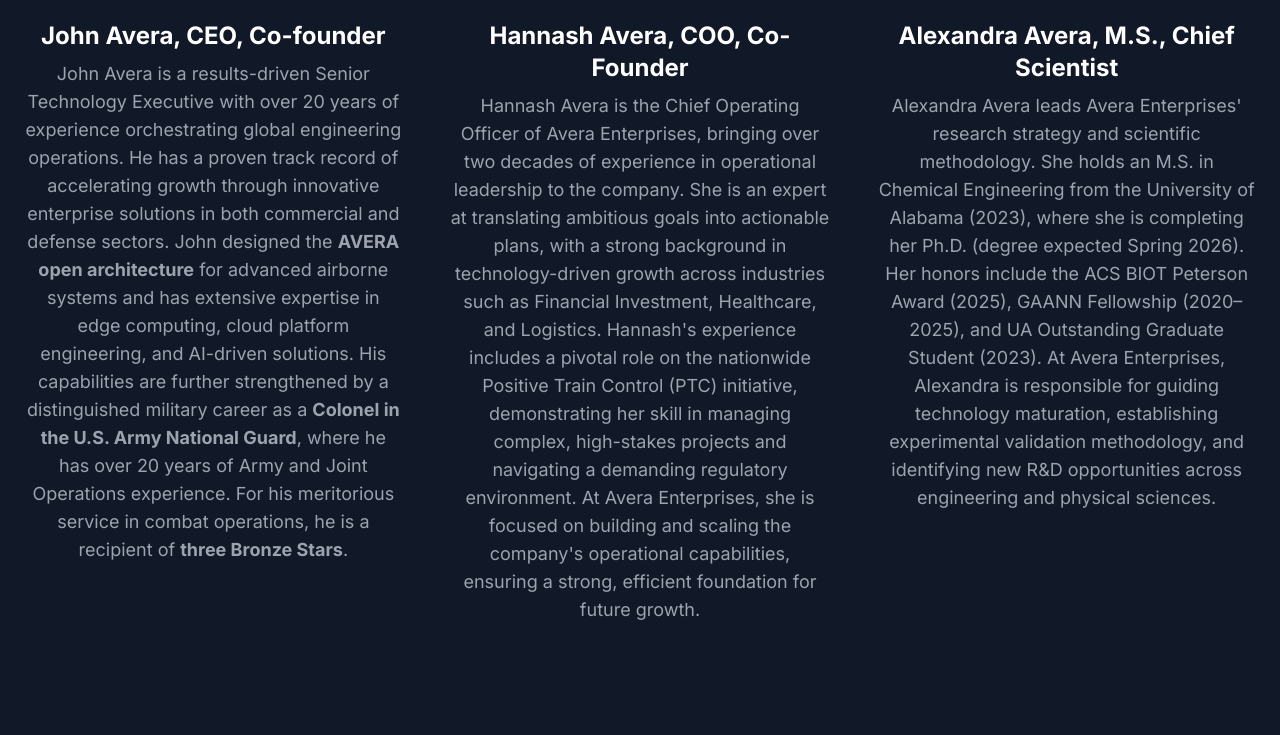
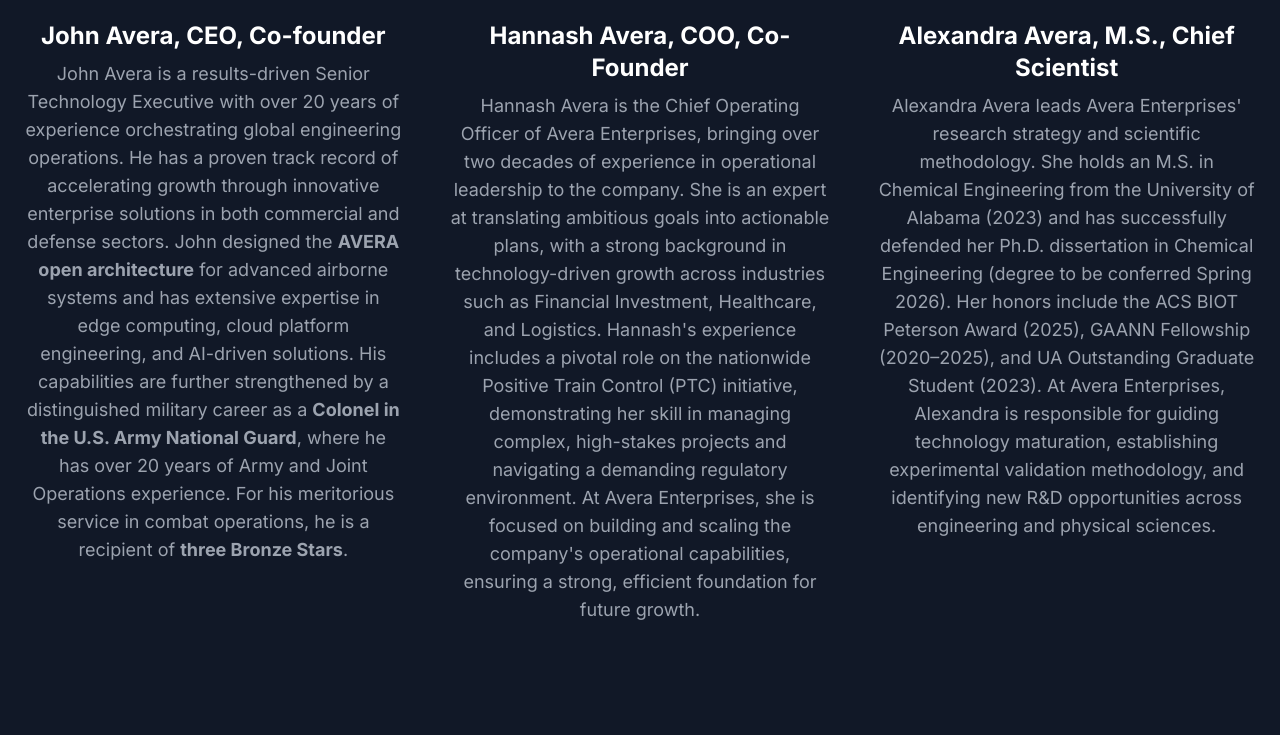
Before and after one commit to jhavera/aei-website, a Flask app: page / in a window 1280 px wide. Shown: the part 4254-4989 px from the top of the page. Run offline with Flask 3, Linux system fonts and the light colour scheme; some libraries are stand-ins or nearby versions.

Commit message:
Revise biography of Alexandra Avera
Updated Alexandra Avera's biography to reflect her Ph.D. defense status.

```diff
--- a/templates/index.html
+++ b/templates/index.html
@@ -285,7 +285,7 @@
                         </div>
                         <h3 class="text-2xl font-bold text-white mb-2">Alexandra Avera, M.S., Chief Scientist</h3>
                         <p class="text-lg max-w-prose mx-auto text-gray-400">
-                            Alexandra Avera leads Avera Enterprises' research strategy and scientific methodology. She holds an M.S. in Chemical Engineering from the University of Alabama (2023), where she is completing her Ph.D. (degree expected Spring 2026). Her honors include the ACS BIOT Peterson Award (2025), GAANN Fellowship (2020–2025), and UA Outstanding Graduate Student (2023). At Avera Enterprises, Alexandra is responsible for guiding technology maturation, establishing experimental validation methodology, and identifying new R&D opportunities across engineering and physical sciences.
+                            Alexandra Avera leads Avera Enterprises' research strategy and scientific methodology. She holds an M.S. in Chemical Engineering from the University of Alabama (2023) and has successfully defended her Ph.D. dissertation in Chemical Engineering (degree to be conferred Spring 2026). Her honors include the ACS BIOT Peterson Award (2025), GAANN Fellowship (2020–2025), and UA Outstanding Graduate Student (2023). At Avera Enterprises, Alexandra is responsible for guiding technology maturation, establishing experimental validation methodology, and identifying new R&D opportunities across engineering and physical sciences.
                         </p>
                     </div>
                 </div>
```
